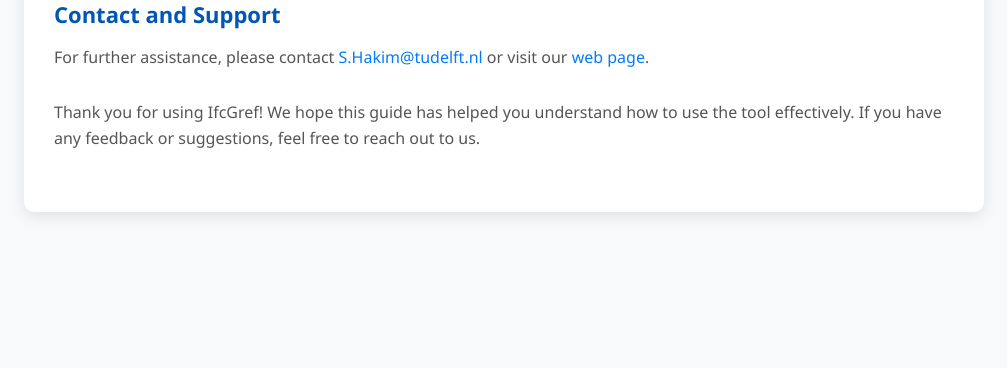
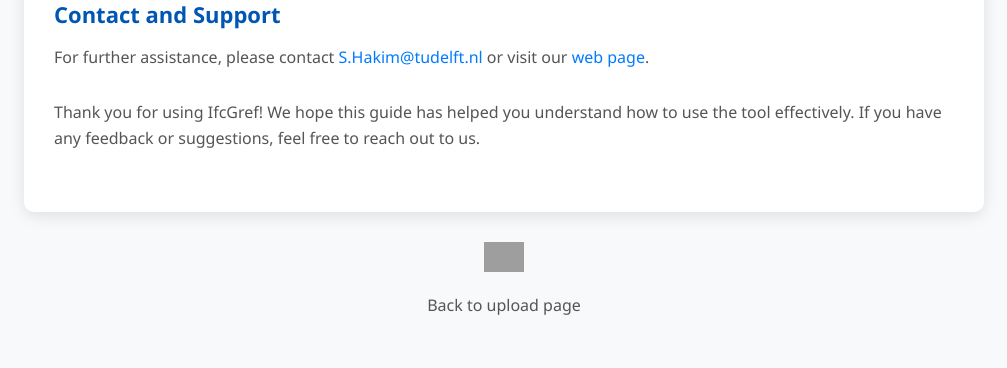
Before and after one commit to tudelft3d/ifcgref, a Flask app: page /templates/guid.html in a window 1280 px wide. Shown: the part 5580-5948 px from the top of the page, without its empty margins (136-1143 px from the left). Before the commit the page ends 5796 px from the top, so only its background shows below. Run offline with Flask 3, Linux system fonts and the light colour scheme; grey boxes are pictures that could not be loaded.

Commit message:
add back option

```diff
--- a/templates/guid.html
+++ b/templates/guid.html
@@ -133,11 +133,27 @@
             50% { opacity: 1; }
             100% { opacity: 0; }
         }
+        .back-arrow {
+        margin-top: 30px;
+        text-align: center;
+        }
+        .back-arrow img {
+            width: 40px; /* Adjust size as needed */
+            height: auto;
+        }
+        .back-arrow a {
+            color: #007bff;
+            text-decoration: none;
+            font-size: 18px;
+        }
+        .back-arrow a:hover {
+            text-decoration: underline;
+        }
     </style>
 </head>
 <body>
     <div class="header">
-        <img src="../static/images/logo1.png" alt="Logo 1" class="logo">
+        <a href="https://ifcgref.bk.tudelft.nl/"><img src="../static/images/logo1.png" alt="Logo 1" class="logo"></a>
         <a href="https://3d.bk.tudelft.nl/"><img src="../static/images/logo2.png" alt="Logo 2" class="logo"></a>
     </div>
     <div class="container">
@@ -263,5 +279,11 @@
 
         <p>Thank you for using IfcGref! We hope this guide has helped you understand how to use the tool effectively. If you have any feedback or suggestions, feel free to reach out to us.</p>
     </div>
+    <div class="back-arrow">
+        <a href="https://ifcgref.bk.tudelft.nl/">
+            <img src="../static/images/back.png" alt="Back Arrow">
+        </a>
+        <p>Back to upload page</p>
+    </div>
 </body>
 </html>
```
